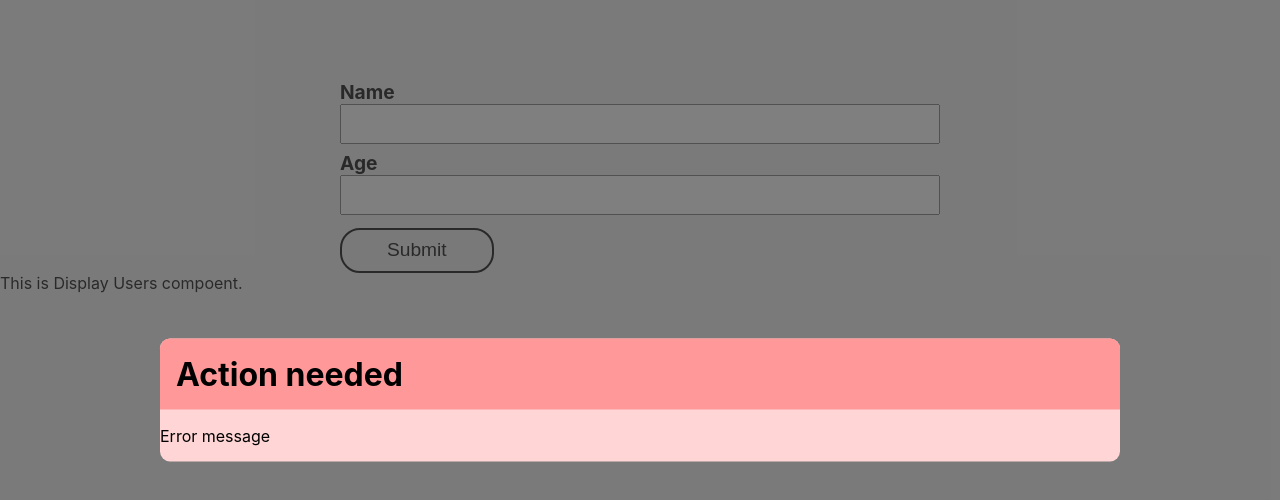
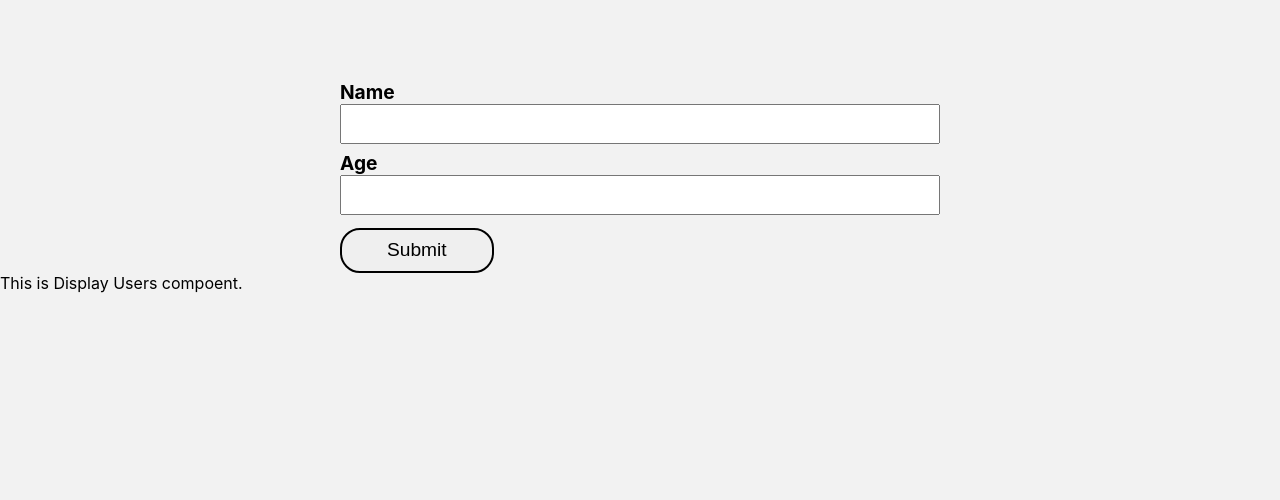
Before and after one commit to czcAndy/React_Udemy_PracticeProject, a React (Create React App) app: page / in a window 1280 px wide. Shown: the top 500 px of the page. Built offline with nearby package versions, Linux system fonts and the light colour scheme.

Commit message:
Complets basic implementation of AddUser and ModalWindow components

```diff
--- a/public/index.html
+++ b/public/index.html
@@ -39,8 +39,8 @@
       To begin the development, run `npm start` or `yarn start`.
       To create a production bundle, use `npm run build` or `yarn build`.
     -->
+    <div id="modal">
+
+    </div>
   </body>
-  <div id="modal">
-
-  </div>
 </html>
--- a/src/components/AddUser/AddUser.js
+++ b/src/components/AddUser/AddUser.js
@@ -6,19 +6,25 @@ const AddUser = props => {
 
     var [name, setName] = useState('');
     var [age, setAge] = useState(0);
+    var [errorMessage, setErrorMessage] = useState('');
 
-    var[isValid, setIsvalid] = useState(true);
+    var[isInputValid, setInputIsvalid] = useState(true);
 
     const submitFormHandler = event => {
         event.preventDefault();
 
-
         if (name.length === 0 && age <= 0){
-            //both invalid
+            setInputIsvalid(false);
+            setErrorMessage("Make sure both the name and the age fields are filled in")
+            return;
         } else if (name.length === 0){
-            // invalid name
+            setInputIsvalid(false);
+            setErrorMessage("Please enter your name")
+            return;
         } else if (age <= 0) {
-            // invalid age
+            setErrorMessage("Please enter a valid age")
+            setInputIsvalid(false);
+            return;
         }
 
         var user = {
@@ -46,11 +52,11 @@ const AddUser = props => {
             <input className="contact-input-form" id="name" type="text" name="name" onChange={inputNameChangeHandler}></input>
 
             <label className="contact-label-form" htmlFor="age">Age</label>
-            <input className="contact-input-form" id="age" type="text" name="age" onChange={inputAgeChangeHandler}></input>
+            <input className="contact-input-form" id="age" type="number" name="age" min="1" onChange={inputAgeChangeHandler}></input>
 
             <input className="primary-button" type="submit"></input>
         </form>
-        <ModalWindow></ModalWindow>
+        <ModalWindow open={!isInputValid} onClose={() => setInputIsvalid(true)} message={errorMessage}></ModalWindow>
         </>
     )
 };
--- a/src/components/ModalWindow/ModalWindow.css
+++ b/src/components/ModalWindow/ModalWindow.css
@@ -1,7 +1,8 @@
 .modal-container {
   min-width: 300px;
+  height:400px;
   width: 75%;
-  background-color: rgb(255, 213, 213);
+  background-color: #f2f2f2;
   left: 50%;
   top: 50%;
   transform: translate(-50%, -50%);
@@ -12,10 +13,16 @@
 }
 
 .modal-title{
-    background-color:  rgb(255, 152, 152);
+    background-color: #9e9e9e;
     border-radius: 10px 10px 0 0;
     margin:0;
     padding:0.5em;
+}
+
+.modal-message{
+  margin: 1em;
+  font-size: 1.2em;
+  font-weight: bold;
 }
 
 .modal-background{
--- a/src/components/ModalWindow/ModalWindow.js
+++ b/src/components/ModalWindow/ModalWindow.js
@@ -1,14 +1,20 @@
 import "./ModalWindow.css";
 import reactDom from "react-dom";
 
-const ModalWindow = (prop) => {
+const ModalWindow = (props) => {
+  const onHideModal = () => {
+      props.onClose();
+  }
+
+  if (!props.open) return null;
+
   return reactDom.createPortal(
     <>
       <div className="modal-container">
         <h1 className="modal-title">Action needed</h1>
-        <p className="model-message">Error message</p>
+        <p className="modal-message">{props.message}</p>
       </div>
-      <div className="modal-background"></div>
+      <div className="modal-background" onClick={onHideModal}></div>
     </>,
     document.getElementById("modal")
   );
```
